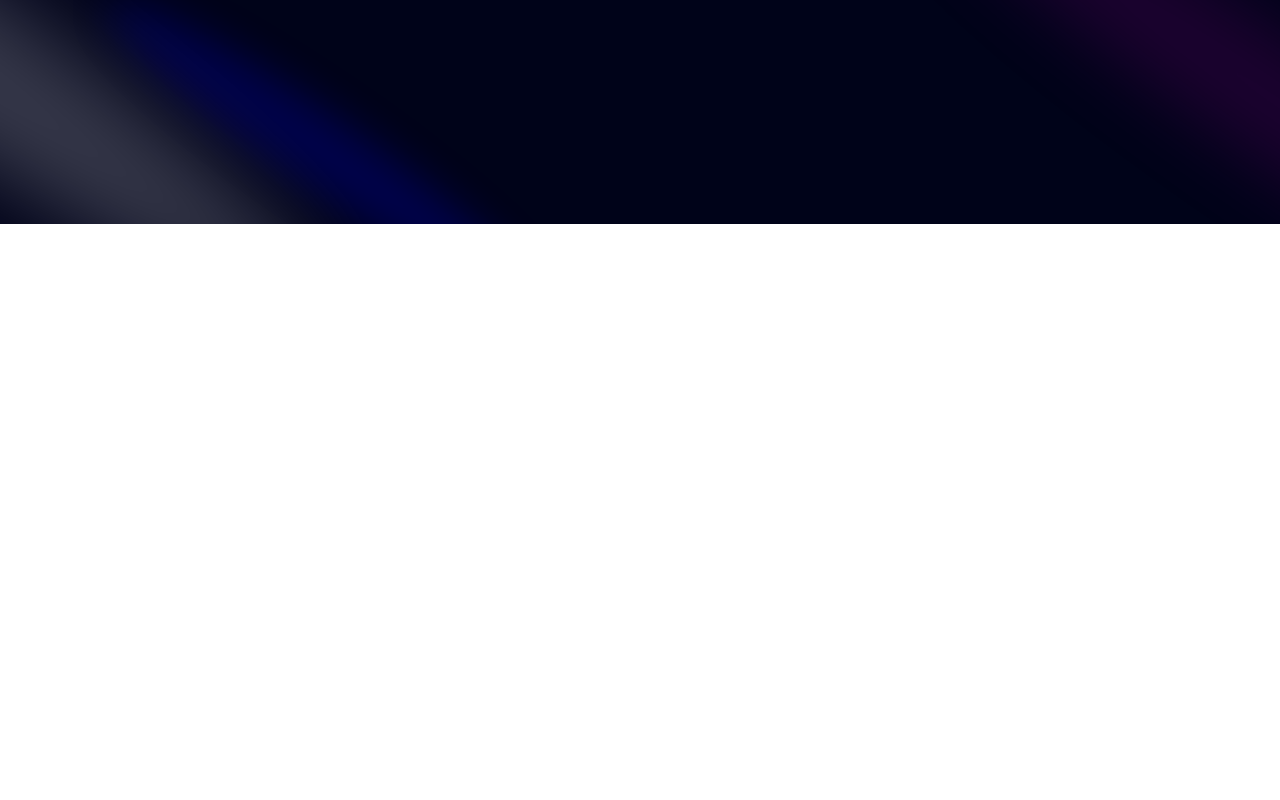
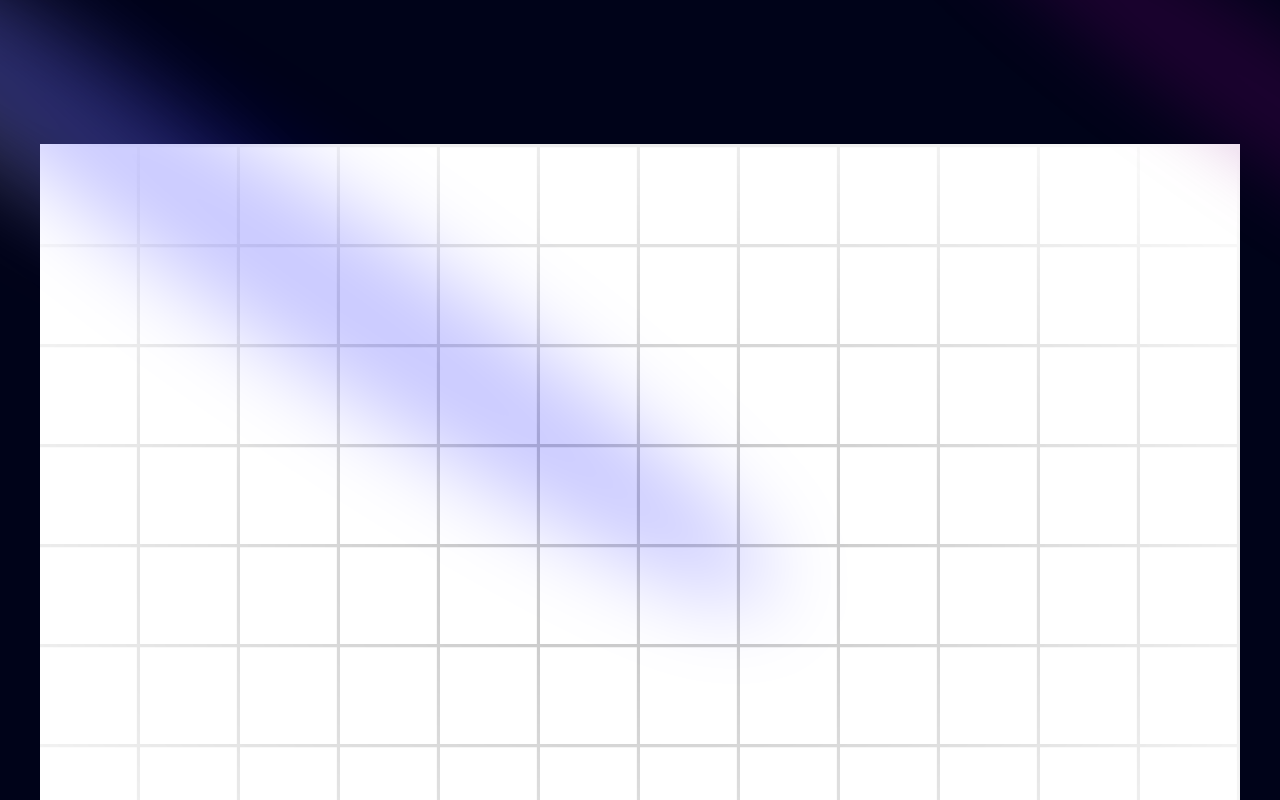
Before and after one commit to mmk4-81/personal-portfolio, a Next.js app: page / in a window 1280 px wide. Shown: the top 800 px of the page. Built offline with nearby package versions, Linux system fonts and the light colour scheme.

Commit message:
add grid dot background

```diff
--- a/components/Hero.tsx
+++ b/components/Hero.tsx
@@ -1,16 +1,26 @@
-import React from 'react'
-import { Spotlight } from './ui/Spotlight'
+import React from "react";
+import { Spotlight } from "./ui/Spotlight";
 
 const Hero = () => {
   return (
-    <div className='pb-20 pt-36'>
-        <div>
-            <Spotlight className='-top-40 -left-10 md:-left-32 md:-top-20 h-screen' fill='white'/>
-            <Spotlight className='top-10 left-full  h-[80vh] w-[50vw]' fill='purple'/>
-            <Spotlight className='top-28 left-80 h-[80vh w-[50vw]' fill='blue'/>
-        </div>
+    <div className="pb-20 pt-36">
+      <div>
+        <Spotlight
+          className="-top-40 -left-10 md:-left-32 md:-top-20 h-screen"
+          fill="white"
+        />
+        <Spotlight
+          className="top-10 left-full  h-[80vh] w-[50vw]"
+          fill="purple"
+        />
+        <Spotlight className="top-28 left-80 h-[80vh w-[50vw]" fill="blue" />
+      </div>
+
+      <div className="h-screen w-full dark:bg-black-100 bg-white  dark:bg-grid-white/[0.3] bg-grid-black/[0.2] relative flex items-center justify-center">
+        <div className="absolute pointer-events-none inset-0 flex items-center justify-center dark:bg-black-100 bg-white [mask-image:radial-gradient(ellipse_at_center,transparent_20%,black)]" />
+      </div>
     </div>
-  )
-}
+  );
+};
 
-export default Hero
+export default Hero;
--- a/package.json
+++ b/package.json
@@ -13,6 +13,7 @@
     "framer-motion": "^11.11.10",
     "mini-svg-data-uri": "^1.4.4",
     "next": "15.0.1",
+    "next-themes": "^0.3.0",
     "react": "^18.3.1",
     "react-dom": "^18.3.1",
     "tailwind-merge": "^2.5.4",
```
Also changed, not shown: 1 other file (tests, documents, lock files or other folders).
